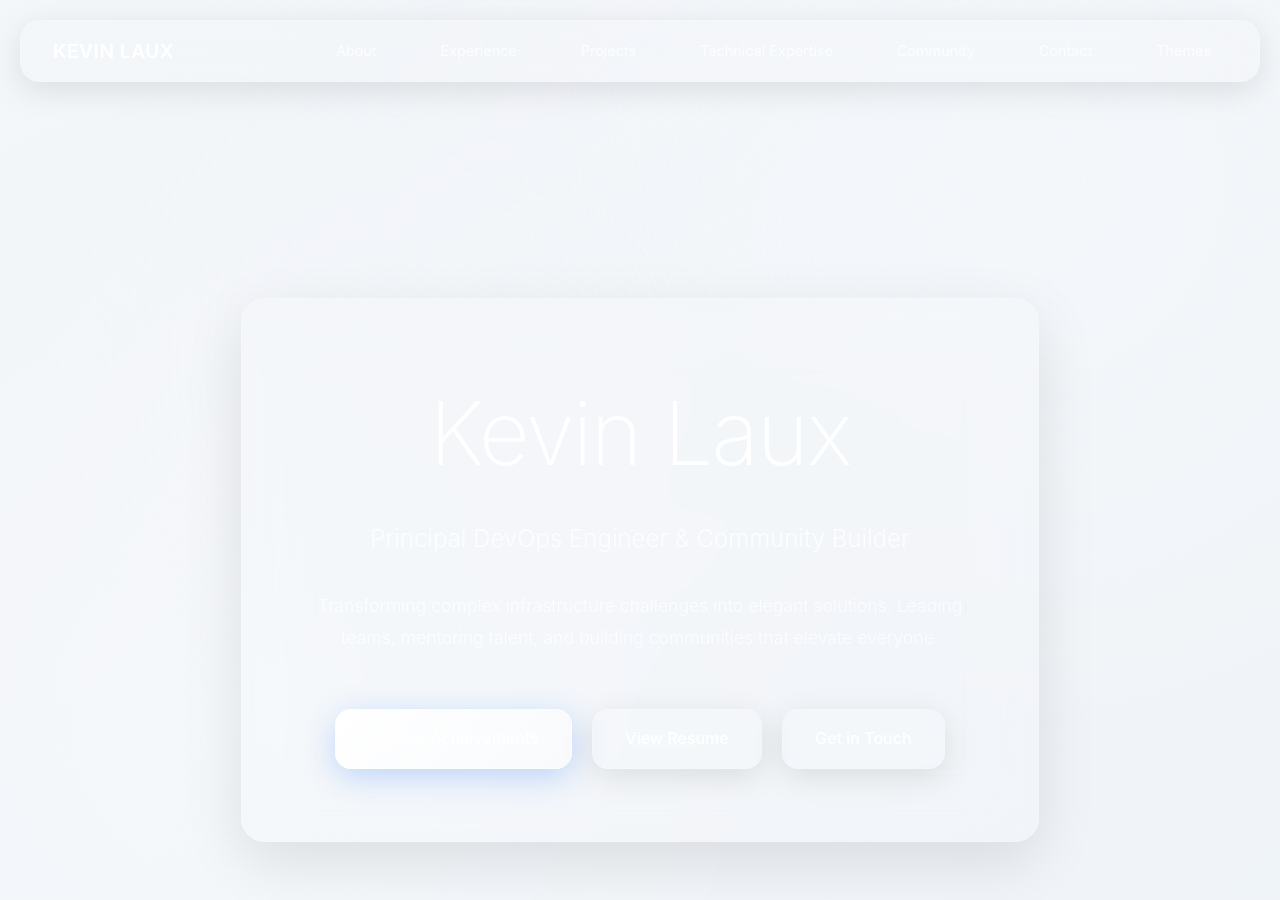
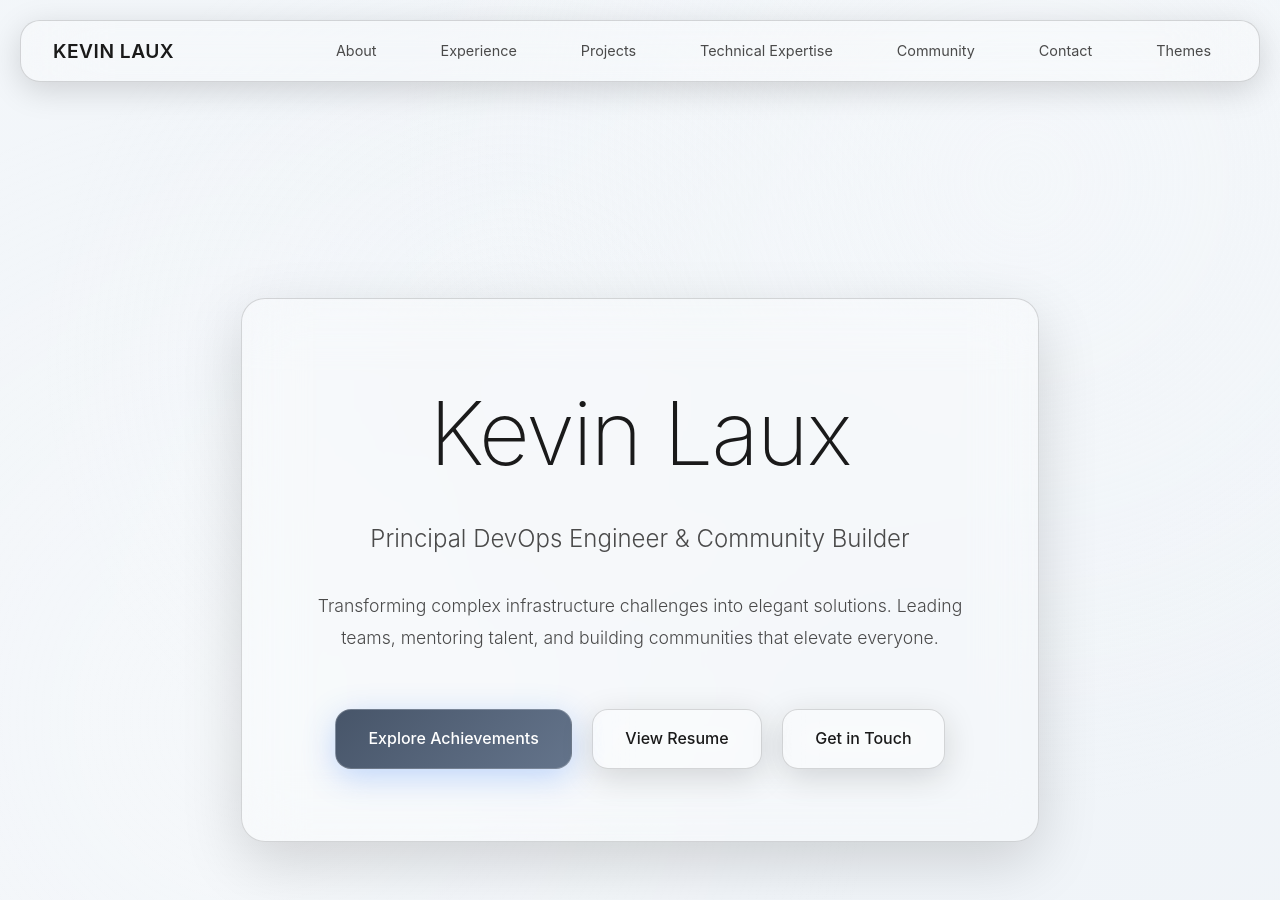
Before and after one commit to KevinLaux/kevinlaux.github.io, a Jekyll site: the page test-glass-enhanced.html, which Jekyll copies as it is, in a window 1280 px wide and 900 px high. Built offline with Jekyll 4.4.1, drawn with Linux system fonts in a browser that asks for light colours; some web fonts are replaced.

Commit message:
Improve glass white theme contrast and add background animations
- Fixed glass white theme text colors for better contrast (dark text on light backgrounds)
- Added animated gradient backgrounds to all glass color themes
- Fixed View Resume button to properly anchor to timeline section (#timeline)
- Added RGB color variables for consistency across all glass themes
- Each glass theme now has unique animation timing for visual variety

```diff
--- a/test-glass-enhanced.html
+++ b/test-glass-enhanced.html
@@ -10,18 +10,19 @@
     <style>
         :root {
             /* Default Glass Theme - White */
-            --glass-bg: rgba(255, 255, 255, 0.08);
-            --glass-border: rgba(255, 255, 255, 0.15);
-            --glass-shadow: rgba(0, 0, 0, 0.1);
-            --glass-text: #ffffff;
-            --glass-text-secondary: rgba(255, 255, 255, 0.75);
-            --glass-accent: #ffffff;
-            --glass-accent-light: #f8fafc;
-            --glass-accent-dark: #e2e8f0;
-            --glass-success: #10b981;
-            --glass-warning: #f59e0b;
-            --glass-bg-card: rgba(255, 255, 255, 0.05);
-            --glass-bg-hover: rgba(255, 255, 255, 0.12);
+            --glass-bg: rgba(255, 255, 255, 0.25);
+            --glass-border: rgba(0, 0, 0, 0.15);
+            --glass-shadow: rgba(0, 0, 0, 0.15);
+            --glass-text: #1a1a1a;
+            --glass-text-secondary: #4a4a4a;
+            --glass-accent: #475569;
+            --glass-accent-light: #64748b;
+            --glass-accent-dark: #334155;
+            --glass-accent-rgb: 71, 85, 105;
+            --glass-success: #059669;
+            --glass-warning: #d97706;
+            --glass-bg-card: rgba(255, 255, 255, 0.35);
+            --glass-bg-hover: rgba(255, 255, 255, 0.45);
             --font-system: 'SF Pro Display', -apple-system, BlinkMacSystemFont, sans-serif;
             --font-mono: 'SF Mono', 'Monaco', 'Menlo', monospace;
         }
@@ -69,9 +70,12 @@
         /* Glass Theme - Grey */
         body.glass-grey {
             background: linear-gradient(135deg, #6b7280 0%, #4b5563 25%, #374151 50%, #1f2937 75%, #111827 100%);
+            background-size: 400% 400%;
+            animation: gradientMove 18s ease infinite;
             --glass-accent: #9ca3af;
             --glass-accent-light: #d1d5db;
             --glass-accent-dark: #6b7280;
+            --glass-accent-rgb: 156, 163, 175;
         }
 
         body.glass-grey::before {
@@ -84,9 +88,12 @@
         /* Glass Theme - Blue */
         body.glass-blue {
             background: linear-gradient(135deg, #3b82f6 0%, #2563eb 25%, #1d4ed8 50%, #1e40af 75%, #1e3a8a 100%);
+            background-size: 400% 400%;
+            animation: gradientMove 16s ease infinite;
             --glass-accent: #60a5fa;
             --glass-accent-light: #93c5fd;
             --glass-accent-dark: #2563eb;
+            --glass-accent-rgb: 96, 165, 250;
         }
 
         body.glass-blue::before {
@@ -99,9 +106,12 @@
         /* Glass Theme - Green */
         body.glass-green {
             background: linear-gradient(135deg, #22c55e 0%, #16a34a 25%, #15803d 50%, #166534 75%, #14532d 100%);
+            background-size: 400% 400%;
+            animation: gradientMove 17s ease infinite;
             --glass-accent: #4ade80;
             --glass-accent-light: #86efac;
             --glass-accent-dark: #16a34a;
+            --glass-accent-rgb: 74, 222, 128;
         }
 
         body.glass-green::before {
@@ -114,9 +124,12 @@
         /* Glass Theme - Red */
         body.glass-red {
             background: linear-gradient(135deg, #ef4444 0%, #dc2626 25%, #b91c1c 50%, #991b1b 75%, #7f1d1d 100%);
+            background-size: 400% 400%;
+            animation: gradientMove 19s ease infinite;
             --glass-accent: #f87171;
             --glass-accent-light: #fca5a5;
             --glass-accent-dark: #dc2626;
+            --glass-accent-rgb: 248, 113, 113;
         }
 
         body.glass-red::before {
@@ -755,7 +768,7 @@
                         <div class="dropdown">
                             <a href="#metrics" class="dropdown-item">Impact Metrics</a>
                             <a href="#timeline" class="dropdown-item">Career Timeline</a>
-                            <a href="#resume" class="dropdown-item">Full Resume</a>
+                            <a href="#timeline" class="dropdown-item">Full Resume</a>
                         </div>
                     </li>
                     <li class="nav-item">
@@ -812,7 +825,7 @@
                 <a href="#metrics" class="glass-button glass-button-primary">
                     Explore Achievements
                 </a>
-                <a href="#resume" class="glass-button glass-button-secondary">
+                <a href="#timeline" class="glass-button glass-button-secondary">
                     View Resume
                 </a>
                 <a href="#contact" class="glass-button glass-button-secondary">
```
